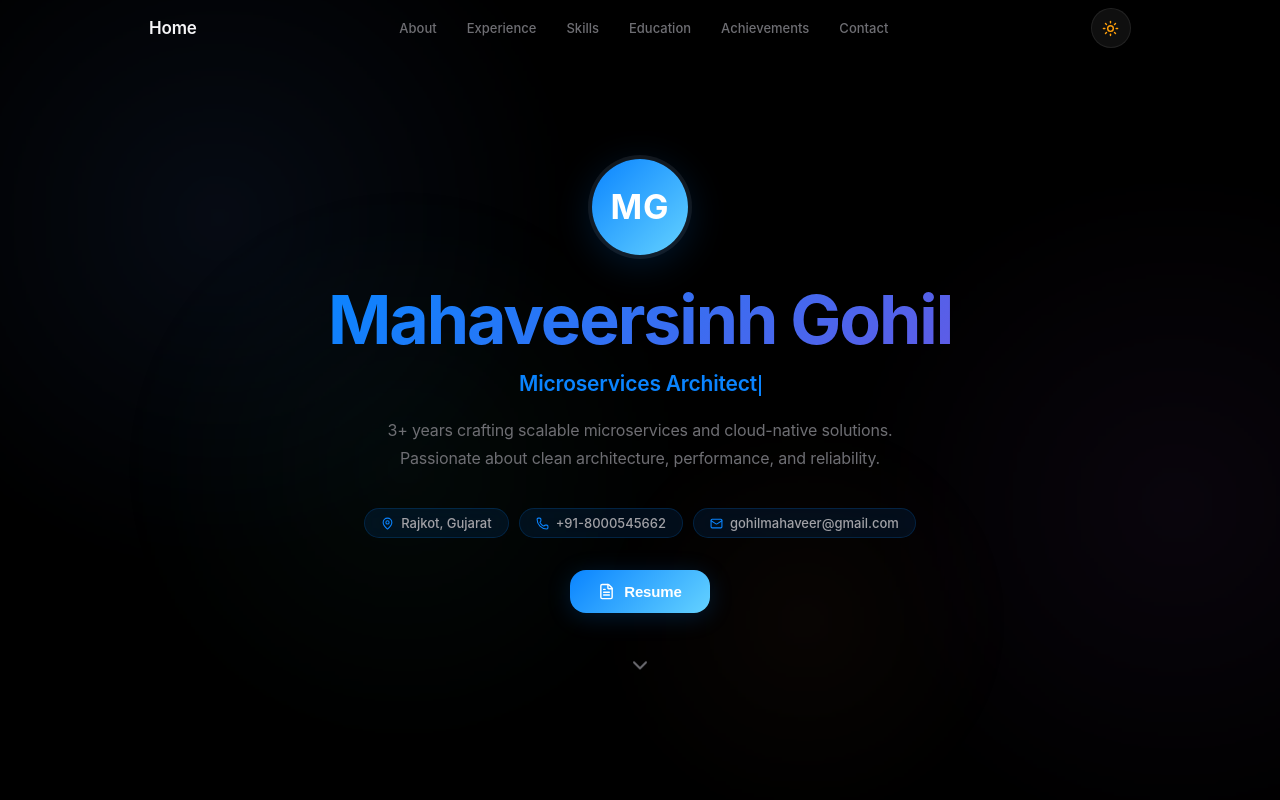
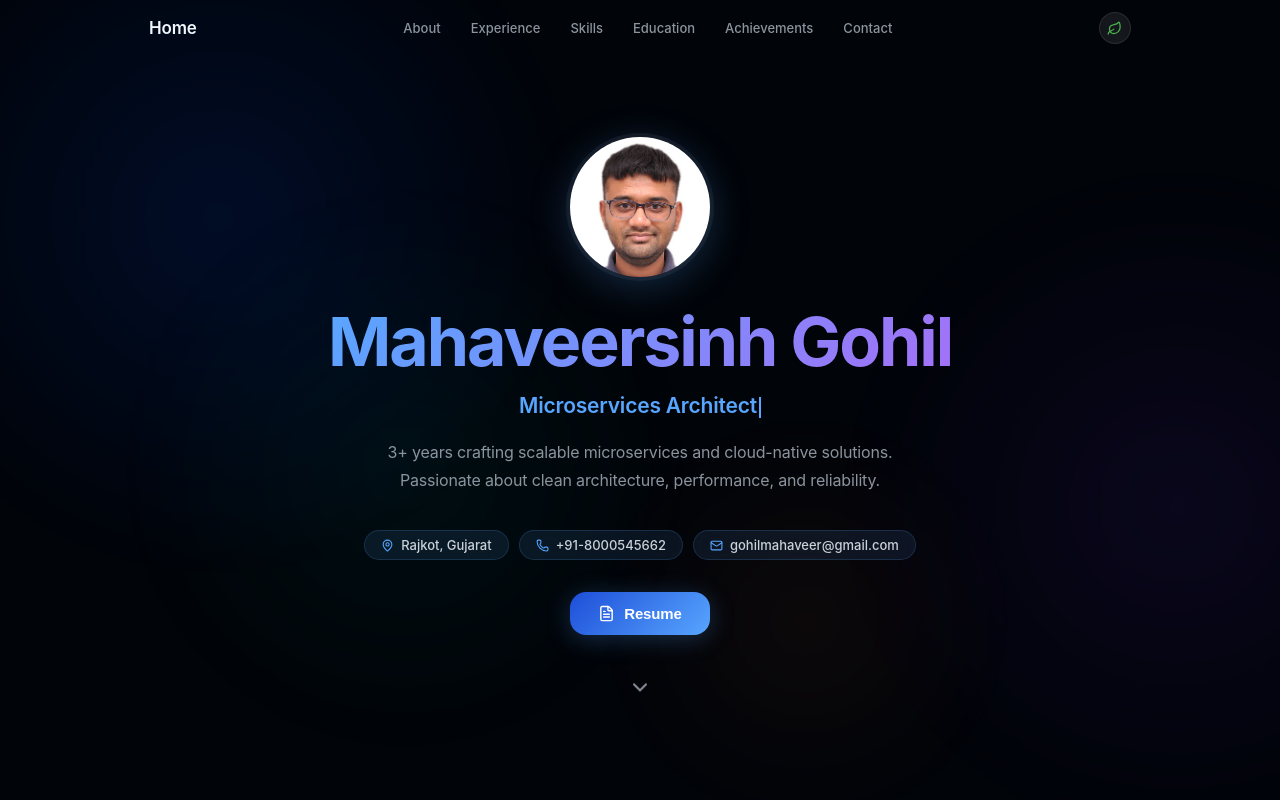
Before and after one commit to gohilmahaveer/gohilmahaveer-portfolio, a React (Create React App) app: page / in a window 1280 px wide. Shown: the top 800 px of the page. Built offline with nearby package versions, Linux system fonts and the light colour scheme.

Commit message:
Add profile photo, multi-theme support, and suppress dev warnings

```diff
--- a/package.json
+++ b/package.json
@@ -17,7 +17,7 @@
   },
   "homepage": "https://gohilmahaveer.github.io/gohilmahaveer-portfolio/",
   "scripts": {
-    "start": "react-scripts start",
+    "start": "set NODE_OPTIONS=--no-deprecation && react-scripts start",
     "build": "react-scripts build",
     "test": "react-scripts test",
     "eject": "react-scripts eject",
--- a/src/App.js
+++ b/src/App.js
@@ -22,7 +22,9 @@ import {
     Globe,
     GraduationCap,
     Layers,
+    Leaf,
     Mail,
+    Monitor,
     MapPin,
     Menu,
     Moon,
@@ -30,6 +32,7 @@ import {
     Rocket,
     Server,
     Shield,
+    Sparkles,
     Star,
     Sun,
     TrendingUp,
@@ -82,48 +85,160 @@ const themes = {
     barBg: "rgba(0,122,255,.08)",
     barFill: "linear-gradient(90deg, #007AFF 0%, #5AC8FA 100%)",
     scrollThumb: "rgba(0,0,0,.15)",
-    toggleBg: "rgba(0,0,0,.04)",
+    toggleBg: "rgba(60,60,67,.12)",
+    toggleBorder: "rgba(60,60,67,.22)",
     pillBg: "rgba(0,122,255,.07)",
     pillBorder: "rgba(0,122,255,.12)",
     divider: "rgba(0,0,0,.06)",
     tagBg: "rgba(0,0,0,.03)",
   },
   dark: {
-    bg: "#000000",
-    meshA: "rgba(80, 140, 255, .08)",
-    meshB: "rgba(160, 90, 220, .06)",
-    meshC: "rgba(60, 180, 160, .05)",
-    meshD: "rgba(220, 130, 80, .04)",
-    glass: "rgba(44,44,46,.45)",
-    glassHover: "rgba(58,58,60,.55)",
-    glassBorder: "rgba(255,255,255,.08)",
-    glassBorderHover: "rgba(255,255,255,.14)",
-    glassShadow: "0 2px 20px rgba(0,0,0,.15), 0 8px 40px rgba(0,0,0,.2)",
-    glassShadowHover: "0 4px 24px rgba(0,0,0,.2), 0 16px 56px rgba(0,0,0,.35)",
-    glassBlur: "blur(40px) saturate(1.6)",
-    navGlass: "rgba(30,30,30,.55)",
-    navBorder: "rgba(255,255,255,.06)",
-    navBlur: "blur(40px) saturate(1.8)",
-    text: "#F5F5F7",
-    textSecondary: "#A1A1A6",
-    textMuted: "#6E6E73",
-    accent: "#0A84FF",
-    accentSoft: "rgba(10,132,255,.12)",
-    accentGlow: "rgba(10,132,255,.2)",
-    accent2: "#30D158",
+    bg: "#010409",
+    meshA: "rgba(10, 80, 255, .12)",
+    meshB: "rgba(110, 40, 220, .09)",
+    meshC: "rgba(0, 160, 140, .07)",
+    meshD: "rgba(240, 110, 50, .05)",
+    glass: "rgba(22, 27, 34, .65)",
+    glassHover: "rgba(30, 35, 45, .75)",
+    glassBorder: "rgba(255,255,255,.1)",
+    glassBorderHover: "rgba(255,255,255,.18)",
+    glassShadow: "0 2px 20px rgba(0,0,0,.3), 0 8px 40px rgba(0,0,0,.4)",
+    glassShadowHover: "0 4px 24px rgba(0,0,0,.4), 0 16px 56px rgba(0,0,0,.6)",
+    glassBlur: "blur(40px) saturate(1.8)",
+    navGlass: "rgba(13, 17, 23, .72)",
+    navBorder: "rgba(255,255,255,.08)",
+    navBlur: "blur(40px) saturate(2)",
+    text: "#F0F6FC",
+    textSecondary: "#C9D1D9",
+    textMuted: "#8B949E",
+    accent: "#58A6FF",
+    accentSoft: "rgba(88, 166, 255, .15)",
+    accentGlow: "rgba(88, 166, 255, .25)",
+    accent2: "#39D353",
     accent3: "#FF9F0A",
     accent4: "#BF5AF2",
     accent5: "#FF453A",
-    gradient: "linear-gradient(135deg, #0A84FF 0%, #64D2FF 100%)",
-    gradientText: "linear-gradient(135deg, #0A84FF 0%, #5E5CE6 100%)",
-    barBg: "rgba(10,132,255,.1)",
-    barFill: "linear-gradient(90deg, #0A84FF 0%, #64D2FF 100%)",
+    gradient: "linear-gradient(135deg, #1D4ED8 0%, #58A6FF 100%)",
+    gradientText: "linear-gradient(135deg, #58A6FF 0%, #A371F7 100%)",
+    barBg: "rgba(88, 166, 255, .12)",
+    barFill: "linear-gradient(90deg, #1D4ED8 0%, #58A6FF 100%)",
+    scrollThumb: "rgba(255,255,255,.15)",
+    toggleBg: "rgba(255,255,255,.08)",
+    pillBg: "rgba(88,166,255,.10)",
+    pillBorder: "rgba(88,166,255,.18)",
+    divider: "rgba(255,255,255,.06)",
+    tagBg: "rgba(255,255,255,.04)",
+  },
+  forest: {
+    bg: "#051605",
+    meshA: "rgba(34, 139, 34, .12)",
+    meshB: "rgba(0, 100, 0, .08)",
+    meshC: "rgba(144, 238, 144, .06)",
+    meshD: "rgba(107, 142, 35, .05)",
+    glass: "rgba(20, 40, 20, .55)",
+    glassHover: "rgba(30, 60, 30, .72)",
+    glassBorder: "rgba(255,255,255,.08)",
+    glassBorderHover: "rgba(255,255,255,.14)",
+    glassShadow: "0 2px 20px rgba(0,0,0,.2), 0 8px 40px rgba(0,0,0,.3)",
+    glassShadowHover: "0 4px 24px rgba(0,0,0,.3), 0 16px 56px rgba(0,0,0,.45)",
+    glassBlur: "blur(40px) saturate(1.4)",
+    navGlass: "rgba(15, 30, 15, .65)",
+    navBorder: "rgba(255,255,255,.06)",
+    navBlur: "blur(40px) saturate(1.6)",
+    text: "#E8F5E9",
+    textSecondary: "#A5D6A7",
+    textMuted: "#66BB6A",
+    accent: "#4CAF50",
+    accentSoft: "rgba(76, 175, 80, .15)",
+    accentGlow: "rgba(76, 175, 80, .25)",
+    accent2: "#8BC34A",
+    accent3: "#CDDC39",
+    accent4: "#009688",
+    accent5: "#F44336",
+    gradient: "linear-gradient(135deg, #2E7D32 0%, #4CAF50 100%)",
+    gradientText: "linear-gradient(135deg, #1B5E20 0%, #4CAF50 100%)",
+    barBg: "rgba(76, 175, 80, .12)",
+    barFill: "linear-gradient(90deg, #2E7D32 0%, #4CAF50 100%)",
     scrollThumb: "rgba(255,255,255,.12)",
     toggleBg: "rgba(255,255,255,.06)",
-    pillBg: "rgba(10,132,255,.1)",
-    pillBorder: "rgba(10,132,255,.18)",
+    pillBg: "rgba(76,175,80,.10)",
+    pillBorder: "rgba(76,175,80,.18)",
+    divider: "rgba(255,255,255,.05)",
+    tagBg: "rgba(255,255,255,.03)",
+  },
+  purple: {
+    bg: "#0F051D",
+    meshA: "rgba(147, 51, 234, .18)",
+    meshB: "rgba(79, 70, 229, .12)",
+    meshC: "rgba(192, 38, 211, .10)",
+    meshD: "rgba(124, 58, 237, .06)",
+    glass: "rgba(30, 10, 50, .65)",
+    glassHover: "rgba(45, 15, 75, .8)",
+    glassBorder: "rgba(255,255,255,.1)",
+    glassBorderHover: "rgba(255,255,255,.2)",
+    glassShadow: "0 2px 20px rgba(0,0,0,.4), 0 8px 40px rgba(147, 51, 234, .15)",
+    glassShadowHover: "0 4px 24px rgba(0,0,0,.5), 0 16px 56px rgba(147, 51, 234, .25)",
+    glassBlur: "blur(40px) saturate(1.8)",
+    navGlass: "rgba(20, 5, 40, .75)",
+    navBorder: "rgba(255,255,255,.08)",
+    navBlur: "blur(40px) saturate(2)",
+    text: "#F5F3FF",
+    textSecondary: "#DDD6FE",
+    textMuted: "#A78BFA",
+    accent: "#C084FC",
+    accentSoft: "rgba(192, 132, 252, .15)",
+    accentGlow: "rgba(192, 132, 252, .3)",
+    accent2: "#818CF8",
+    accent3: "#F472B6",
+    accent4: "#FB7185",
+    accent5: "#F87171",
+    gradient: "linear-gradient(135deg, #7C3AED 0%, #C084FC 100%)",
+    gradientText: "linear-gradient(135deg, #A78BFA 0%, #F472B6 100%)",
+    barBg: "rgba(192, 132, 252, .12)",
+    barFill: "linear-gradient(90deg, #7C3AED 0%, #C084FC 100%)",
+    scrollThumb: "rgba(255,255,255,.15)",
+    toggleBg: "rgba(255,255,255,.08)",
+    pillBg: "rgba(192,132,252,.10)",
+    pillBorder: "rgba(192,132,252,.20)",
     divider: "rgba(255,255,255,.06)",
     tagBg: "rgba(255,255,255,.04)",
+  },
+  steel: {
+    bg: "#1A1B1E",
+    meshA: "rgba(112, 128, 144, .15)",
+    meshB: "rgba(47, 79, 79, .10)",
+    meshC: "rgba(119, 136, 153, .08)",
+    meshD: "rgba(105, 105, 105, .05)",
+    glass: "rgba(37, 38, 43, .7)",
+    glassHover: "rgba(44, 46, 51, .85)",
+    glassBorder: "rgba(255,255,255,.08)",
+    glassBorderHover: "rgba(255,255,255,.15)",
+    glassShadow: "0 2px 20px rgba(0,0,0,.35), 0 8px 40px rgba(0,0,0,.45)",
+    glassShadowHover: "0 4px 24px rgba(0,0,0,.45), 0 16px 56px rgba(0,0,0,.65)",
+    glassBlur: "blur(40px) saturate(1.2)",
+    navGlass: "rgba(26, 27, 30, .75)",
+    navBorder: "rgba(255,255,255,.06)",
+    navBlur: "blur(40px) saturate(1.4)",
+    text: "#C1C2C5",
+    textSecondary: "#A6A7AB",
+    textMuted: "#909296",
+    accent: "#74C0FC",
+    accentSoft: "rgba(116, 192, 252, .12)",
+    accentGlow: "rgba(116, 192, 252, .22)",
+    accent2: "#63E6BE",
+    accent3: "#FFD43B",
+    accent4: "#B197FC",
+    accent5: "#FF8787",
+    gradient: "linear-gradient(135deg, #495057 0%, #ADB5BD 100%)",
+    gradientText: "linear-gradient(135deg, #CED4DA 0%, #74C0FC 100%)",
+    barBg: "rgba(116, 192, 252, .1)",
+    barFill: "linear-gradient(90deg, #495057 0%, #74C0FC 100%)",
+    scrollThumb: "rgba(255,255,255,.12)",
+    toggleBg: "rgba(255,255,255,.07)",
+    pillBg: "rgba(116,192,252,.10)",
+    pillBorder: "rgba(116,192,252,.18)",
+    divider: "rgba(255,255,255,.05)",
+    tagBg: "rgba(255,255,255,.03)",
   },
 };
 const ThemeCtx = createContext(null);
@@ -141,7 +256,8 @@ function ThemeProvider({ children }) {
     try { return localStorage.getItem("theme") || "dark"; } catch { return "dark"; }
   });
   const toggle = () => setMode(p => {
-    const n = p === "dark" ? "light" : "dark";
+    const modes = ["light", "dark", "forest", "purple", "steel"];
+    const n = modes[(modes.indexOf(p) + 1) % modes.length];
     try { localStorage.setItem("theme", n); } catch {}
     return n;
   });
@@ -335,15 +451,19 @@ function ThemeToggle() {
   return (
     <button onClick={toggle} aria-label="Toggle theme" style={{
       display: "flex", alignItems: "center", justifyContent: "center",
-      width: 40, height: 40, borderRadius: 20,
-      background: t.toggleBg, border: `1px solid ${t.glassBorder}`,
+      width: 32, height: 32, borderRadius: 16,
+      background: t.toggleBg, border: `1px solid ${t.toggleBorder || t.glassBorder}`,
       backdropFilter: "blur(16px)", WebkitBackdropFilter: "blur(16px)",
       cursor: "pointer", transition: "all .35s cubic-bezier(.22,1,.36,1)",
     }}
     onMouseOver={e => { e.currentTarget.style.transform = "scale(1.1)"; e.currentTarget.style.background = t.accentSoft; }}
     onMouseOut={e => { e.currentTarget.style.transform = "none"; e.currentTarget.style.background = t.toggleBg; }}
     >
-      {mode === "dark" ? <Sun size={17} color="#FF9F0A" /> : <Moon size={17} color={t.accent} />}
+      {mode === "light"  && <Moon     size={15} color="#3A3A4A" />}
+      {mode === "dark"   && <Leaf     size={15} color="#4CAF50" />}
+      {mode === "forest" && <Sparkles size={15} color="#C084FC" />}
+      {mode === "purple" && <Monitor  size={15} color="#74C0FC" />}
+      {mode === "steel"  && <Sun      size={15} color="#FF9500" />}
     </button>
   );
 }
@@ -409,7 +529,8 @@ function Nav() {
           <div style={{ display: "flex", alignItems: "center", gap: 8 }}>
             <ThemeToggle />
             <button className="nav-toggle" onClick={() => setOpen(!open)} style={{
-              display: "none", background: "none", border: "none", color: t.text, cursor: "pointer", padding: 4,
+              display: "none", alignItems: "center", justifyContent: "center",
+              width: 32, height: 32, background: "none", border: "none", color: t.text, cursor: "pointer", padding: 0,
             }}>
               {open ? <X size={22} /> : <Menu size={22} />}
             </button>
@@ -495,7 +616,7 @@ function ResumePage({ onBack }) {
 
   const pdfUrl = process.env.PUBLIC_URL + "/resume.pdf";
   const shimmer = {
-    background: mode === "dark"
+    background: mode !== "light"
       ? "linear-gradient(90deg, rgba(255,255,255,.04) 0%, rgba(255,255,255,.10) 40%, rgba(255,255,255,.04) 100%)"
       : "linear-gradient(90deg, rgba(0,0,0,.05) 0%, rgba(0,0,0,.12) 40%, rgba(0,0,0,.05) 100%)",
     backgroundSize: "300% 100%",
@@ -665,7 +786,7 @@ function ResumePage({ onBack }) {
                         <>
                             {Array.from({length: numPages || 0}, (_, i) => (
                                 <div key={i} style={{
-                                    boxShadow: mode === "dark"
+                                    boxShadow: mode !== "light"
                                         ? "0 4px 32px rgba(0,0,0,.5)"
                                         : "0 4px 32px rgba(0,0,0,.15)",
                                     borderRadius: isMobile ? 8 : 12,
@@ -750,12 +871,21 @@ function Hero({ onViewResume }) {
         {/* Avatar */}
         <div style={a(0.1)}>
           <div style={{
-            width: 96, height: 96, borderRadius: "50%", margin: "0 auto 28px",
-            background: t.gradient,
-            display: "flex", alignItems: "center", justifyContent: "center",
-            fontSize: 34, fontWeight: 700, color: "#fff", letterSpacing: 1,
+            width: 140, height: 140, borderRadius: "50%", margin: "0 auto 28px",
+            overflow: "hidden",
             boxShadow: `0 8px 40px ${t.accentGlow}, 0 0 0 4px ${t.glass}`,
-          }}>MG</div>
+          }}>
+            <img
+              src={process.env.PUBLIC_URL + "/Photo.png"}
+              alt="Mahaveersinh Gohil"
+              style={{
+                width: "100%",
+                height: "100%",
+                objectFit: "cover",
+                display: "block",
+              }}
+            />
+          </div>
         </div>
         <h1 key={t.mode + "-name"} style={{
           ...a(0.25), fontSize: "clamp(36px,7vw,68px)", fontWeight: 700,
```
Also changed, not shown: public/Photo.png (added).
